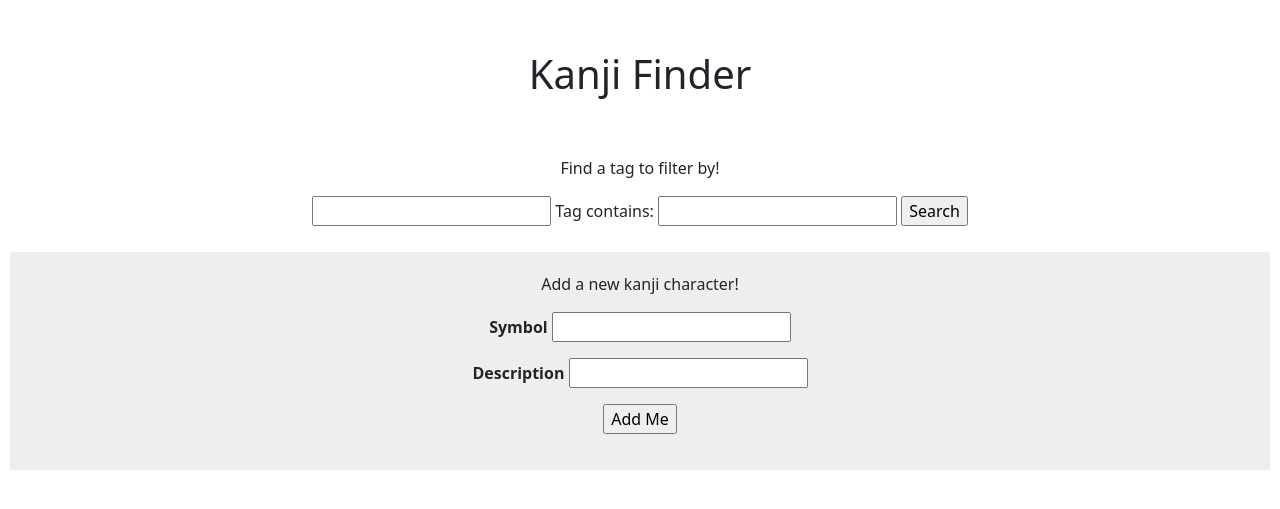
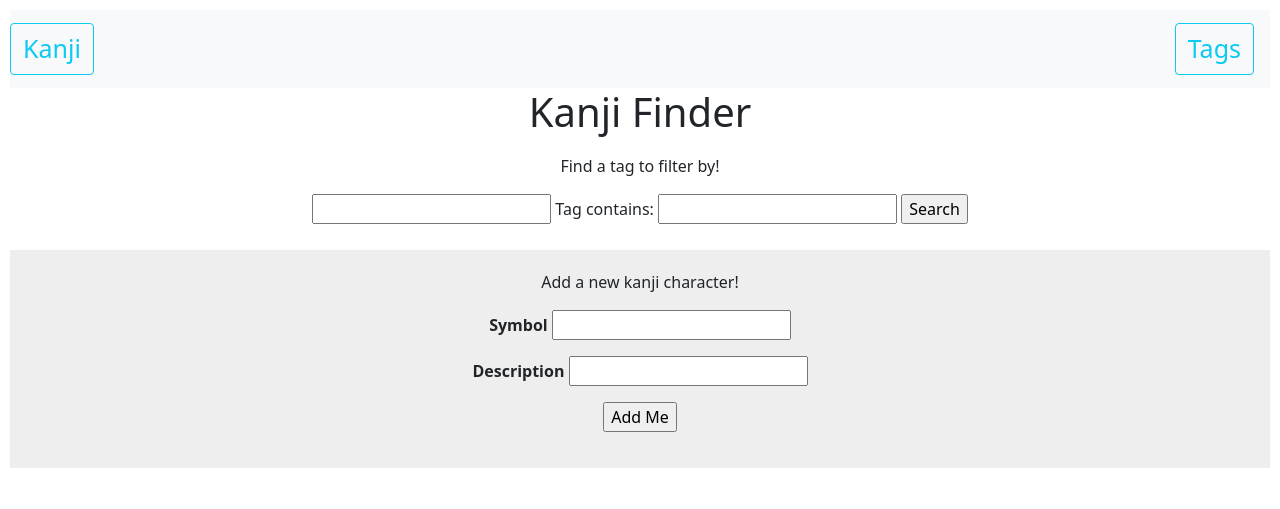
Before and after one commit to azharzulkifli98/Kanjistuff, a Flask app: template flask_apps/templates/search_tag.html in a window 1280 px wide. Shown: the top 509 px of the page. Run offline with Flask 2, Linux system fonts and the light colour scheme; the template is opened without the code that fills it, so the values that code supplies are empty.

Commit message:
updated forms to have navbar and link to tags page

```diff
--- a/flask_apps/templates/base.html
+++ b/flask_apps/templates/base.html
@@ -11,7 +11,7 @@
             margin: 0px auto;
         }
         .header {
-            padding: 50px;
+            padding: 10px;
             align-content: center;
             text-align: center;
         }
--- a/flask_apps/templates/search.html
+++ b/flask_apps/templates/search.html
@@ -1,5 +1,17 @@
 {% extends 'base.html' %}
 {% block header %}
+    <nav class="navbar navbar-light bg-light">
+        <span class="navbar-brand">
+            <form method="GET" action="{{ url_for('search') }}" >
+                <input type="submit" class="btn btn-outline-info" value="Kanji" style="font-size: 25px;">
+            </form>
+        </span>
+        <span class="navbar-brand">
+            <form method="GET" action="{{ url_for('get_tags') }}" >
+                <input type="submit" class="btn btn-outline-info" value="Tags" style="font-size: 25px;">
+            </form>
+        </span>
+    </nav>
     <h1>Kanji Finder</h1>
 {% endblock %}
 {% block content %}
--- a/flask_apps/templates/search_tag.html
+++ b/flask_apps/templates/search_tag.html
@@ -24,7 +24,7 @@
             {% endif %}
             <form method="GET" action="{{ url_for('item', id=kanji['_id']) }}" >
                 <td>
-                    <button class="btn btn-outline-dark">{{ kanji['symbol'] }}<ul><li>hi</li><li>hie</li></ul></button>
+                    <button class="btn btn-outline-dark">{{ tag['name'] }}<ul><li>hi</li><li>hie</li></ul></button>
                 </td>
             </form>
             {% if loop.index % 5 == 0 or loop.last %}
```
Also changed, not shown: flask_apps/kanji.py (+10 -3 lines).
